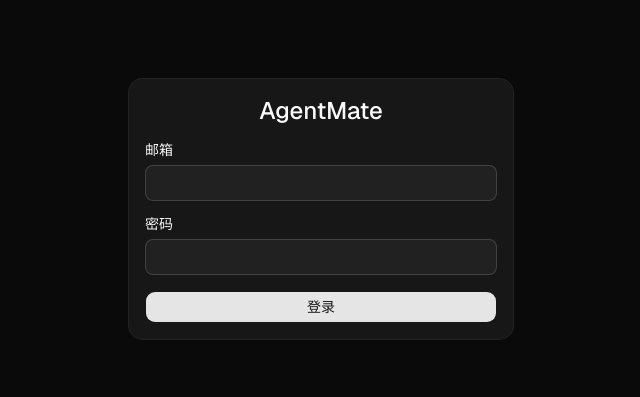
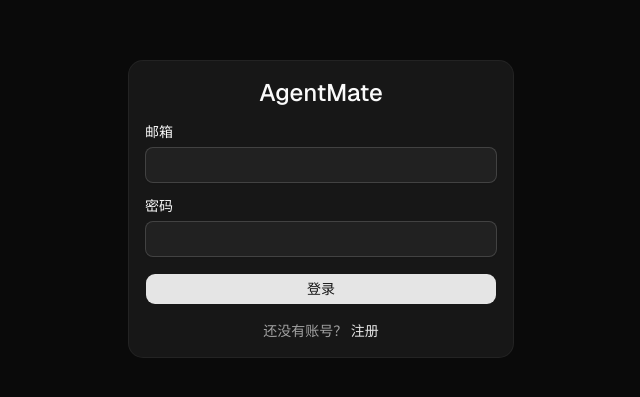
Before and after one commit to claw-works/agentmate-web, a Next.js app: page /login in a window 1280 px wide. Shown: the part 191-588 px from the top of the page, without its empty margins (319-959 px from the left). Built offline with nearby package versions, Linux system fonts and the light colour scheme.

Commit message:
Add email/password registration entry on login page

```diff
--- a/src/app/login/page.tsx
+++ b/src/app/login/page.tsx
@@ -10,12 +10,14 @@ import { Label } from "@/components/ui/label"
 import { Card, CardContent, CardHeader, CardTitle } from "@/components/ui/card"
 
 export default function LoginPage() {
+  const [mode, setMode] = useState<"login" | "register">("login")
   const [email, setEmail] = useState("")
   const [password, setPassword] = useState("")
+  const [confirmPassword, setConfirmPassword] = useState("")
   const [error, setError] = useState("")
   const [loading, setLoading] = useState(false)
   const [checking, setChecking] = useState(true)
-  const { login } = useAuth()
+  const { login, register } = useAuth()
   const { t } = useI18n()
   const router = useRouter()
 
@@ -49,15 +51,30 @@ export default function LoginPage() {
   const handleSubmit = async (e: React.FormEvent) => {
     e.preventDefault()
     setError("")
+    if (mode === "register" && password !== confirmPassword) {
+      setError(t.login.passwordMismatch)
+      return
+    }
     setLoading(true)
     try {
-      await login(email, password)
+      if (mode === "register") {
+        await register(email, password)
+      } else {
+        await login(email, password)
+      }
       router.push("/dashboard")
     } catch (err) {
-      setError(err instanceof Error ? err.message : "Login failed")
+      setError(err instanceof Error ? err.message : "Request failed")
     } finally {
       setLoading(false)
     }
+  }
+
+  const toggleMode = () => {
+    setMode((m) => (m === "login" ? "register" : "login"))
+    setError("")
+    setPassword("")
+    setConfirmPassword("")
   }
 
   if (checking) {
@@ -96,10 +113,34 @@ export default function LoginPage() {
                 required
               />
             </div>
+            {mode === "register" && (
+              <div className="space-y-2">
+                <Label htmlFor="confirmPassword">{t.login.confirmPassword}</Label>
+                <Input
+                  id="confirmPassword"
+                  type="password"
+                  value={confirmPassword}
+                  onChange={(e) => setConfirmPassword(e.target.value)}
+                  required
+                />
+              </div>
+            )}
             {error && <p className="text-sm text-destructive">{error}</p>}
             <Button type="submit" className="w-full" disabled={loading}>
-              {loading ? t.login.signingIn : t.login.signIn}
+              {loading
+                ? (mode === "register" ? t.login.registering : t.login.signingIn)
+                : (mode === "register" ? t.login.register : t.login.signIn)}
             </Button>
+            <p className="text-center text-sm text-muted-foreground">
+              {mode === "register" ? t.login.haveAccount : t.login.noAccount}{" "}
+              <button
+                type="button"
+                onClick={toggleMode}
+                className="text-primary underline-offset-4 hover:underline"
+              >
+                {mode === "register" ? t.login.signIn : t.login.register}
+              </button>
+            </p>
           </form>
         </CardContent>
       </Card>
--- a/src/lib/api.ts
+++ b/src/lib/api.ts
@@ -51,6 +51,11 @@ async function request<T>(
 
 // Auth
 export const api = {
+  register: (email: string, password: string) =>
+    request<{ id: string; email: string }>("/auth/register", {
+      method: "POST",
+      body: JSON.stringify({ email, password }),
+    }),
   login: (email: string, password: string) =>
     request<{ token: string }>("/auth/login", {
       method: "POST",
--- a/src/lib/auth-context.tsx
+++ b/src/lib/auth-context.tsx
@@ -8,6 +8,7 @@ interface AuthContextType {
   user: User | null
   token: string | null
   login: (email: string, password: string) => Promise<void>
+  register: (email: string, password: string) => Promise<void>
   logout: () => void
   loading: boolean
 }
@@ -51,6 +52,11 @@ export function AuthProvider({ children }: { children: ReactNode }) {
     setUser(user)
   }
 
+  const register = async (email: string, password: string) => {
+    await api.register(email, password)
+    await login(email, password)
+  }
+
   const logout = () => {
     localStorage.removeItem("token")
     setToken(null)
@@ -58,7 +64,7 @@ export function AuthProvider({ children }: { children: ReactNode }) {
   }
 
   return (
-    <AuthContext.Provider value={{ user, token, login, logout, loading }}>
+    <AuthContext.Provider value={{ user, token, login, register, logout, loading }}>
       {children}
     </AuthContext.Provider>
   )
--- a/src/lib/i18n.tsx
+++ b/src/lib/i18n.tsx
@@ -13,7 +13,7 @@ interface Translations {
   bookmarks: { title: string; subtitle: string; newBookmark: string; unread: string; read: string; openInBrowser: string }
   expenses: { title: string; subtitle: string; newExpense: string; totalExpense: string; amount: string; description: string }
   skills: { title: string; subtitle: string; totalRuns: string; successRate: string; failureRate: string; correctionRate: string; signals: string; versions: string; logs: string; activeVersion: string }
-  login: { title: string; email: string; password: string; signIn: string; signingIn: string; checking: string }
+  login: { title: string; email: string; password: string; signIn: string; signingIn: string; checking: string; noAccount: string; haveAccount: string; register: string; registering: string; confirmPassword: string; passwordMismatch: string }
 }
 
 const translations: Record<Lang, Translations> = {
@@ -27,7 +27,7 @@ const translations: Record<Lang, Translations> = {
     bookmarks: { title: '书签', subtitle: '收藏的链接和文章', newBookmark: '添加书签', unread: '未读', read: '已读', openInBrowser: '在浏览器中打开' },
     expenses: { title: '记账', subtitle: '追踪你的支出', newExpense: '记一笔', totalExpense: '总支出', amount: '金额', description: '描述' },
     skills: { title: '技能注册', subtitle: '管理 Agent 技能', totalRuns: '总运行', successRate: '成功率', failureRate: '失败率', correctionRate: '纠正率', signals: '信号', versions: '版本', logs: '日志', activeVersion: '当前版本' },
-    login: { title: '登录', email: '邮箱', password: '密码', signIn: '登录', signingIn: '登录中...', checking: '正在检查登录状态...' },
+    login: { title: '登录', email: '邮箱', password: '密码', signIn: '登录', signingIn: '登录中...', checking: '正在检查登录状态...', noAccount: '还没有账号？', haveAccount: '已有账号？', register: '注册', registering: '注册中...', confirmPassword: '确认密码', passwordMismatch: '两次输入的密码不一致' },
   },
   en: {
     nav: { dashboard: 'Dashboard', todos: 'Todos', notes: 'Notes', reports: 'Reports', bookmarks: 'Bookmarks', expenses: 'Expenses', skills: 'Skills', apikeys: 'API Keys', logout: 'Logout' },
@@ -39,7 +39,7 @@ const translations: Record<Lang, Translations> = {
     bookmarks: { title: 'Bookmarks', subtitle: 'Saved links and articles', newBookmark: 'Add Bookmark', unread: 'Unread', read: 'Read', openInBrowser: 'Open in browser' },
     expenses: { title: 'Expenses', subtitle: 'Track your spending', newExpense: 'New Expense', totalExpense: 'Total', amount: 'Amount', description: 'Description' },
     skills: { title: 'Skill Registry', subtitle: 'Manage agent skills', totalRuns: 'Total Runs', successRate: 'Success Rate', failureRate: 'Failure Rate', correctionRate: 'Correction Rate', signals: 'Signals', versions: 'Versions', logs: 'Logs', activeVersion: 'Active Version' },
-    login: { title: 'Sign In', email: 'Email', password: 'Password', signIn: 'Sign In', signingIn: 'Signing in...', checking: 'Checking login status...' },
+    login: { title: 'Sign In', email: 'Email', password: 'Password', signIn: 'Sign In', signingIn: 'Signing in...', checking: 'Checking login status...', noAccount: "Don't have an account?", haveAccount: 'Already have an account?', register: 'Register', registering: 'Registering...', confirmPassword: 'Confirm Password', passwordMismatch: 'Passwords do not match' },
   },
 }
 
```
